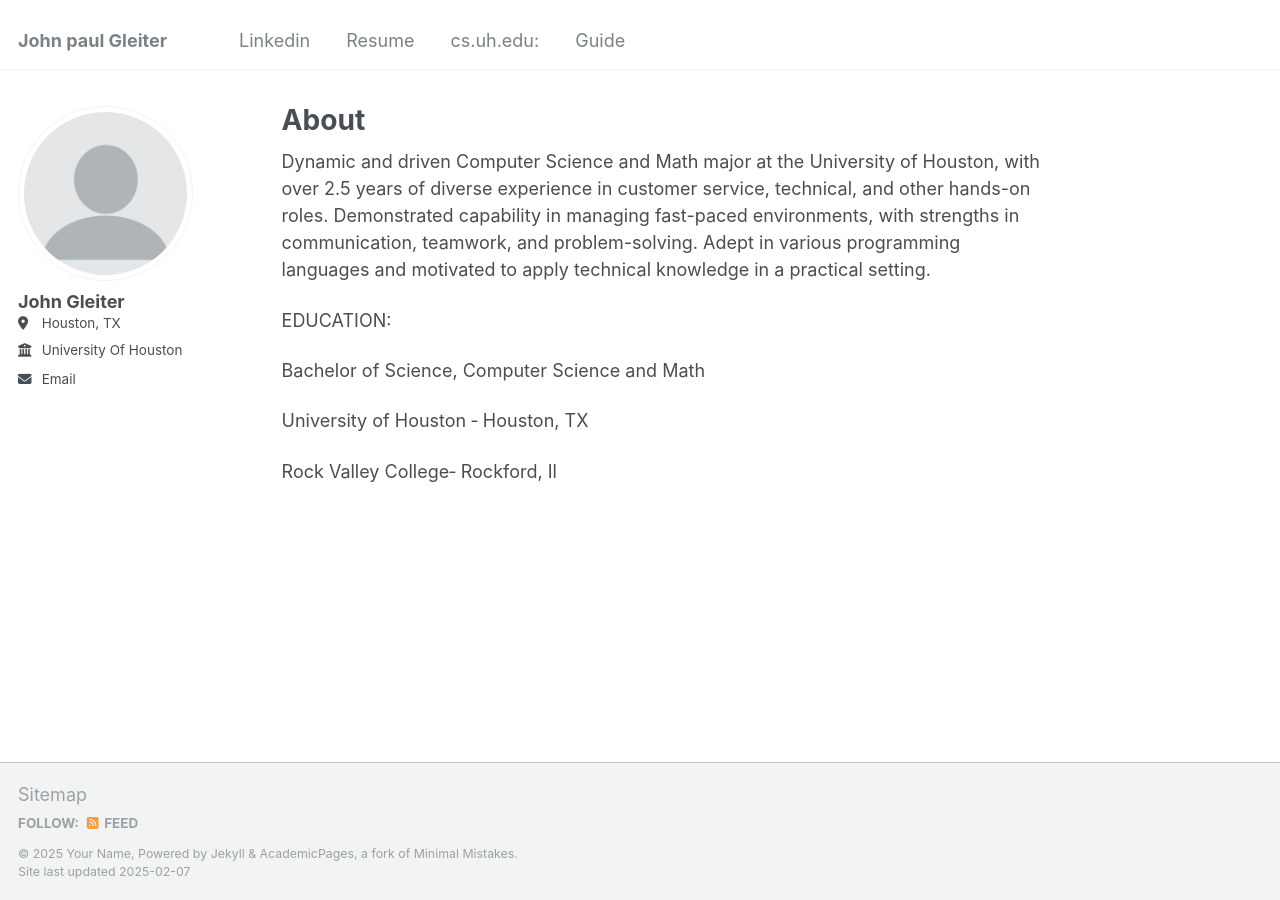
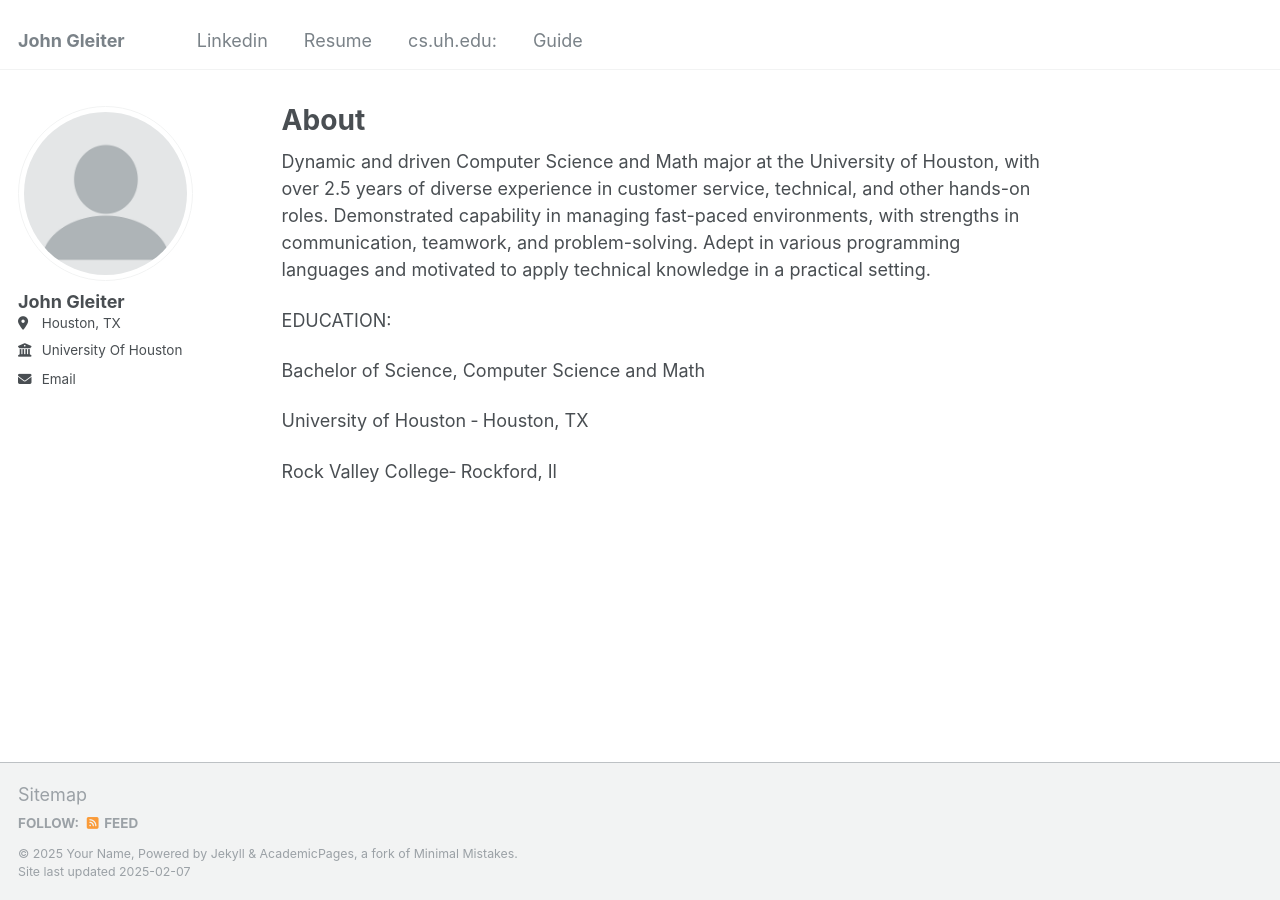
Before and after one commit to johnpaul123Z/johnpaul123Z.github.io, a Jekyll site: the page built from _pages/about.md, in a window 1280 px wide. Built offline with Jekyll 4.4.1, drawn with Linux system fonts in a browser that asks for light colours.

Commit message:
Update _config.yml

```diff
--- a/_config.yml
+++ b/_config.yml
@@ -8,7 +8,7 @@
 
 # Basic Site Settings
 locale                   : "en-US"
-title                    : "John paul Gleiter"
+title                    : "John Gleiter"
 title_separator          : "-"
 name                     : &name "Your Name"
 description              : &description "personal description"
```
